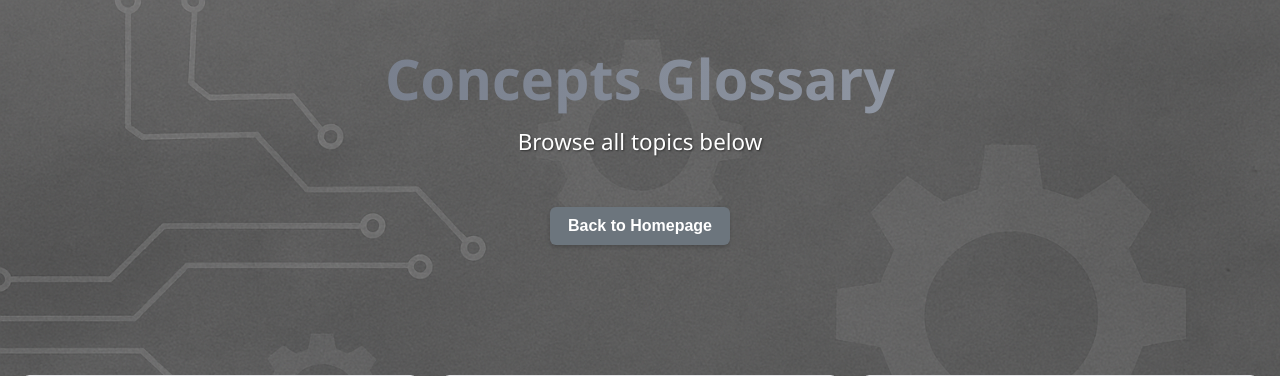
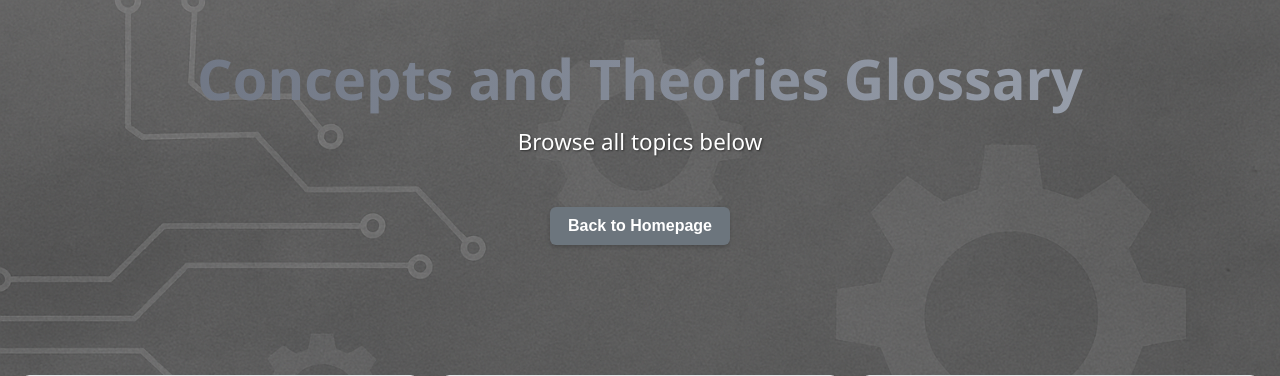
Before and after one commit to sadilidean-stack/mechatlas-glossary, a Flask app: page /glossary/concepts in a window 1280 px wide. Shown: the top 376 px of the page. Run offline with Flask 3, Linux system fonts and the light colour scheme.

Commit message:
Initial commit

```diff
--- a/webapp/templates/glossary/concepts.html
+++ b/webapp/templates/glossary/concepts.html
@@ -23,7 +23,7 @@
 
 
     <div class="container">
-        <h1 class="gradient-title">Concepts Glossary</h1>
+        <h1 class="gradient-title">Concepts and Theories Glossary</h1>
         <p class="subtitle">Browse all topics below</p>
 
 
--- a/webapp/templates/glossary/materials.html
+++ b/webapp/templates/glossary/materials.html
@@ -23,7 +23,7 @@
 
 
     <div class="container">
-        <h1 class="gradient-title">Materials Glossary</h1>
+        <h1 class="gradient-title">Materials and Equipments Glossary</h1>
         <p class="subtitle">Browse all materials below</p>
 
 
```
